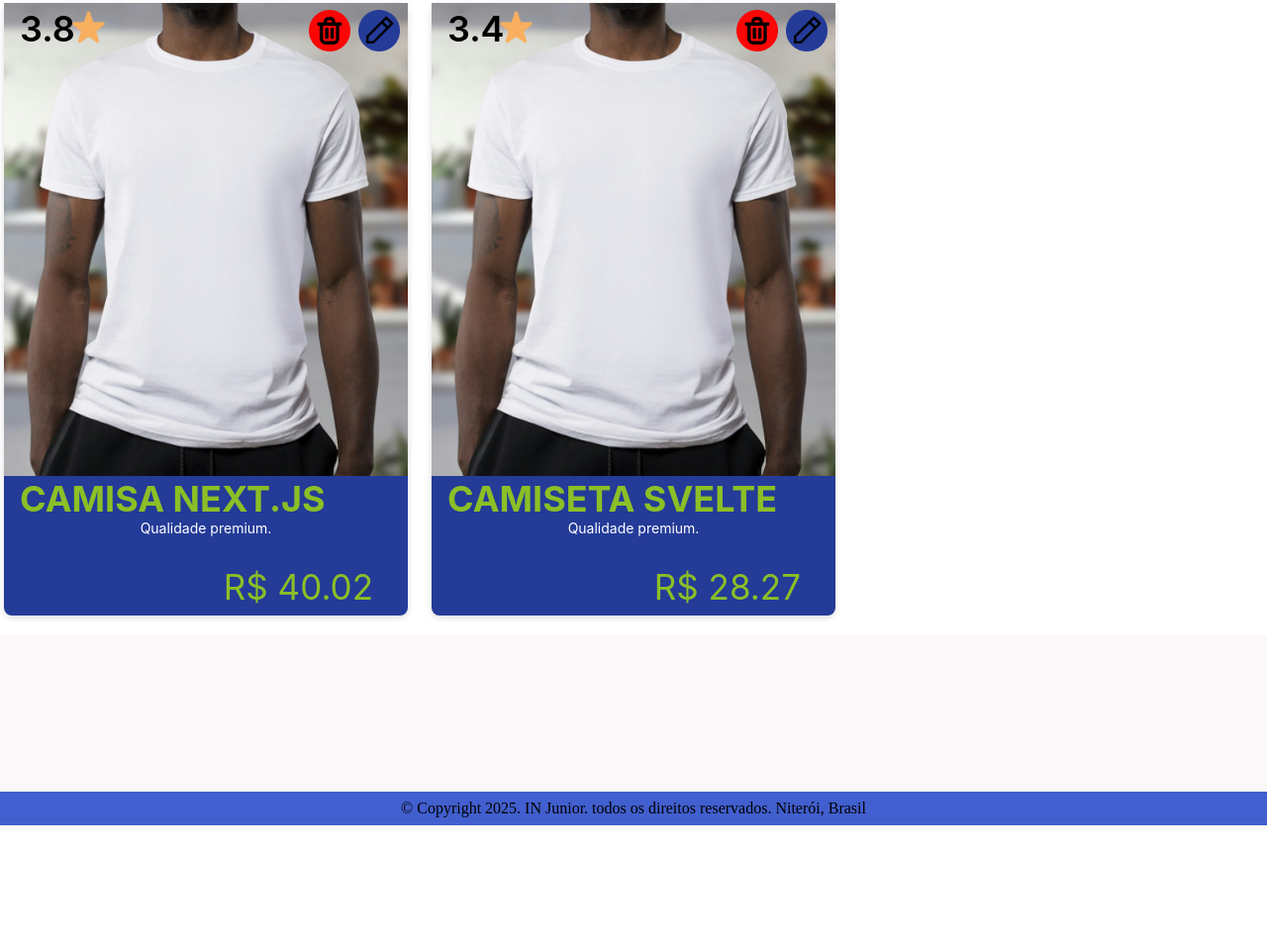
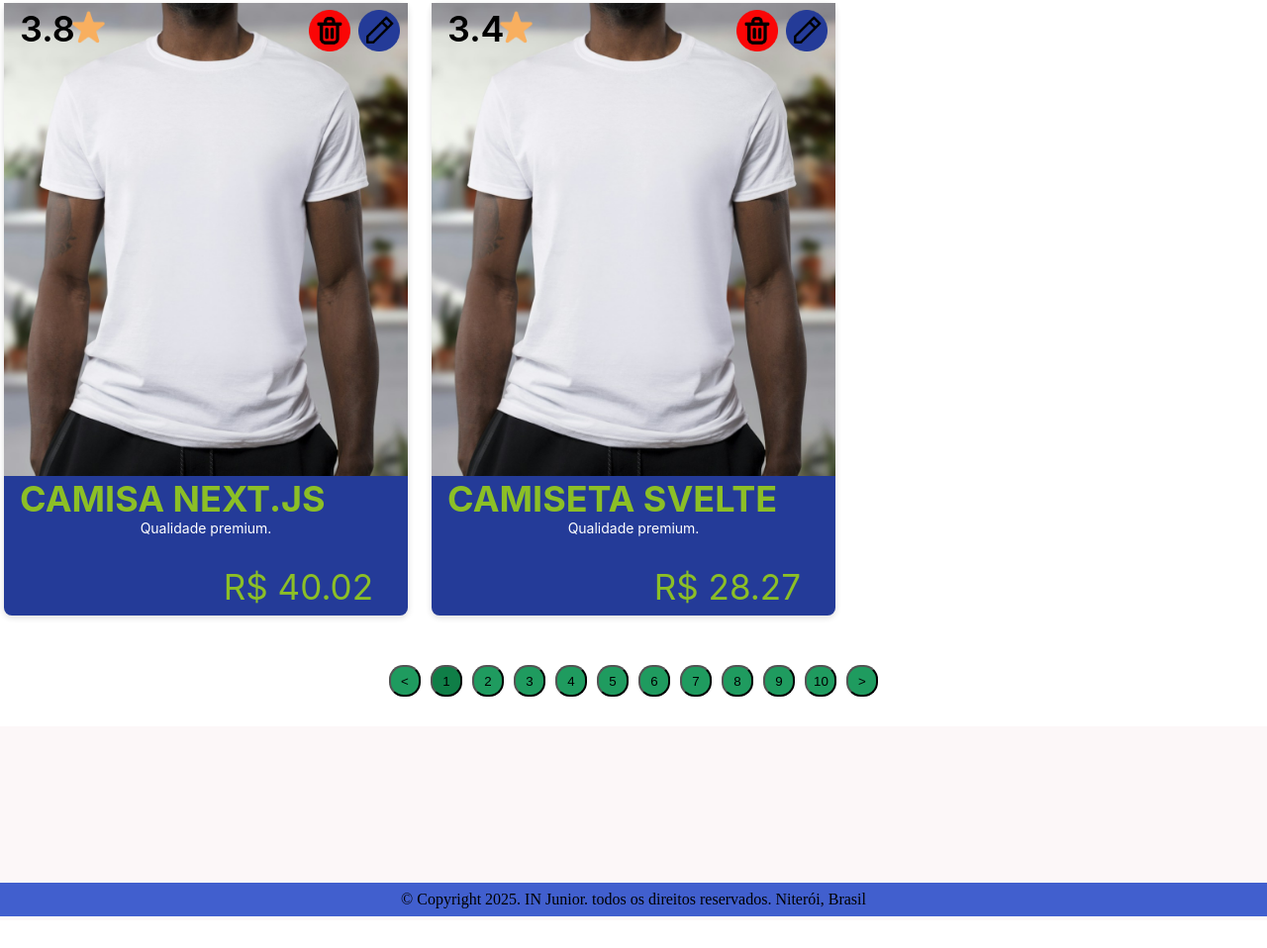
Before and after one commit to Htrope/ProjetoAPIsIN, a plain HTML site: page index.html in a window 1280 px wide. Shown: the part 939-1897 px from the top of the page at 99% size. Before the commit the page ends 1805 px from the top, so only its background shows below. Drawn offline with Linux system fonts and the light colour scheme.

Commit message:
src: add paginação

```diff
--- a/index.html
+++ b/index.html
@@ -9,7 +9,7 @@
     <header>
       <div class="logoCamisa">
         <img src="Vector.png" alt="Logo da Roupinha" id="logoCamisa" />
-        <img src="logo_lobo.png" alt="" id="logoLobo" />
+        <img src="logo_lobo.png" alt="Logo Lobo" id="logoLobo" />
       </div>
       <h1>Roup{IN}nha</h1>
       <div class="btnAdm">
@@ -27,7 +27,7 @@
       <section id="produtos" class="grade-produtos"></section>
     </main>
 
-
+    <div id="paginacao-container"></div>
 
     <footer>
       <div class="footerContent">
@@ -43,15 +43,9 @@
         <div class="footerContact">
           <h3>Fale conosco</h3>
           <p>contato@injunior.com.br</p>
-          <a href="mdi:instagram" id="logoInsta"
-            ><img src="VectorInsta.png" alt="Logo instagram"
-          /></a>
-          <a href="ri:facebook-fill" id="logoFace"
-            ><img src="VectorFace.png" alt="Logo Facebook"
-          /></a>
-          <a href="ri:linkedin-fill" id="logoL"
-            ><img src="VectorL.png" alt="Logo Linkedin"
-          /></a>
+          <a href="#" id="logoInsta"><img src="VectorInsta.png" alt="Logo instagram" /></a>
+          <a href="#" id="logoFace"><img src="VectorFace.png" alt="Logo Facebook" /></a>
+          <a href="#" id="logoL"><img src="VectorL.png" alt="Logo Linkedin" /></a>
         </div>
       </div>
       <div class="subFooter">
@@ -61,6 +55,7 @@
         </p>
       </div>
     </footer>
+
     <script src="index.js"></script>
   </body>
 </html>
--- a/index.js
+++ b/index.js
@@ -1,49 +1,106 @@
+let produtos = [];
+let produtosPorPagina = 5;
+let paginaAtual = 1;
+
 async function carregarProdutos() {
   try {
     const resposta = await fetch('products.json');
     const data = await resposta.json();
-    const produtos = data.products;
+    produtos = data.products;
+    criarPaginacao();
+    exibirProdutos(paginaAtual);
+  } catch (erro) {
+    console.error('Erro ao carregar os produtos:', erro);
+  }
+}
 
+function exibirProdutos(pagina) {
   const container = document.getElementById('produtos');
   container.innerHTML = '';
 
-    produtos.slice(0, 5).forEach(produto => {
+  const inicio = (pagina - 1) * produtosPorPagina;
+  const fim = inicio + produtosPorPagina;
+  const paginaProdutos = produtos.slice(inicio, fim);
+
+  paginaProdutos.forEach(produto => {
     const card = document.createElement('div');
     card.classList.add('card-produto');
-
     card.innerHTML = `
       <div class="imagem-produto">
-
         <span class="nota-produto">${produto.rating || '5.0'} </span>
         <img src="Star 1.png" alt="" class="star">
-
         <img src="camisa.jpg" alt="${produto.name}">
-
         <a href="excluirProduto.html?id=${produto.id}">
           <img src="FrameLixeira.png" alt="Excluir" class="lixeira" />
         </a>
-
         <a href="editarProduto.html?id=${produto.id}">
           <img src="FrameLapis.png" alt="Editar" class="btnEditar" />
         </a>
       </div>
-
       <div class="info-produto">
         <h3>${produto.name}</h3>
         <p>${produto.description || 'Sem descrição'}</p>
         <p class="preco">R$ ${Number(produto.price).toFixed(2)}</p>
       </div>
     `;
-
-
-
-
     container.appendChild(card);
   });
+}
 
-  } catch (erro) {
-    console.error('Erro ao carregar os produtos:', erro);
+function criarPaginacao() {
+  const totalPaginas = Math.ceil(produtos.length / produtosPorPagina);
+  const paginacaoContainer = document.getElementById('paginacao-container');
+  paginacaoContainer.innerHTML = '';
+
+  const paginacao = document.createElement('div');
+  paginacao.id = 'paginacao';
+  paginacao.style.display = 'flex';
+  paginacao.style.justifyContent = 'center';
+  paginacao.style.gap = '10px';
+  paginacao.style.margin = '30px 0';
+
+  const anterior = document.createElement('button');
+  anterior.innerText = '<';
+  anterior.onclick = () => {
+    if (paginaAtual > 1) {
+      paginaAtual--;
+      exibirProdutos(paginaAtual);
+      atualizarEstiloBotoes();
     }
+  };
+  paginacao.appendChild(anterior);
+
+  for (let i = 1; i <= totalPaginas; i++) {
+    const botao = document.createElement('button');
+    botao.innerText = i;
+    botao.classList.add('btn-pagina');
+    if (i === paginaAtual) botao.classList.add('ativa');
+    botao.onclick = () => {
+      paginaAtual = i;
+      exibirProdutos(paginaAtual);
+      atualizarEstiloBotoes();
+    };
+    paginacao.appendChild(botao);
+  }
+
+  const proximo = document.createElement('button');
+  proximo.innerText = '>';
+  proximo.onclick = () => {
+    if (paginaAtual < totalPaginas) {
+      paginaAtual++;
+      exibirProdutos(paginaAtual);
+      atualizarEstiloBotoes();
+    }
+  };
+  paginacao.appendChild(proximo);
+
+  paginacaoContainer.appendChild(paginacao);
+}
+
+function atualizarEstiloBotoes() {
+  document.querySelectorAll('.btn-pagina').forEach((btn, index) => {
+    btn.classList.toggle('ativa', index + 1 === paginaAtual);
+  });
 }
 
 carregarProdutos();
--- a/style.css
+++ b/style.css
@@ -1,4 +1,4 @@
-*{
+* {
   margin: 0;
   padding: 0;
   box-sizing: border-box;
@@ -42,7 +42,6 @@ header {
 }
 
 header h1 {
-
   position: absolute;
   left: 50%;
   transform: translateX(-50%);
@@ -77,7 +76,7 @@ header h1 {
   cursor: pointer;
 }
 
-.btnAdmContent{
+.btnAdmContent {
   display: flex;
   text-align: center;
   align-items: center;
@@ -90,10 +89,9 @@ header h1 {
   transform: scale(1.03);
   transition: background-color 0.3s ease, transform 0.3s ease;
 }
-/*----------------------------------------------------------*/
 
 /* Main */
-main button{
+main button {
   width: 1310px;
   height: 80px;
   top: 203px;
@@ -145,7 +143,6 @@ main button:hover {
 }
 
 .info-produto {
-
   background-color: #243B98;
 }
 
@@ -181,7 +178,7 @@ background-color: #243B98;
 }
 
 .card-produto .preco {
-    font-family:inter;
+  font-family: inter;
   font-weight: 700px;
   font-style: Bold;
   font-size: 35px;
@@ -194,24 +191,26 @@ background-color: #243B98;
 
 .lixeira {
   width: 42px !important;
-  height: 42px! important;
+  height: 42px !important;
   cursor: pointer;
   transform: translateX(-100px);
   margin-top: 7px;
 }
 
-.btnEditar  {
-  width: 42px!important;
-  height: 42px!important;
+.btnEditar {
+  width: 42px !important;
+  height: 42px !important;
   cursor: pointer;
   transform: translateX(-50px);
   margin-top: 7px;
 }
+
 .imagem-produto {
   position: relative;
   width: 100%;
   height: 478px;
 }
+
 .imagem-produto a {
   position: absolute;
   z-index: 2;
@@ -228,10 +227,11 @@ background-color: #243B98;
   text-align: center;
   text-transform: uppercase;
   padding: 8px 16px;
-
+  top: 0;
+  left: 0;
 }
 
-.star{
+.star {
   width: 33px !important;
   height: 33px !important;
   border-radius: 2px;
@@ -239,9 +239,38 @@ background-color: #243B98;
   margin: 8px 69px;
 }
 
-/* ---- */
+/* Paginação */
+#paginacao {
+  display: flex;
+  justify-content: center;
+  gap: 10px;
+  margin-bottom: 40px;
+}
 
-/* footer */
+#paginacao button {
+  background-color: #1F9B5F;
+    width: 32px;
+    height: 32px;
+
+    gap: 8px;
+    border-radius: 45%;
+    padding-top: 5px;
+    padding-right: 7px;
+    padding-bottom: 5px;
+    padding-left: 7px;
+
+  cursor: pointer;
+}
+
+#paginacao button:hover {
+  background-color: #1f8a4d;
+}
+
+#paginacao .ativa {
+  background-color: #0f7e47;
+}
+
+/* Footer */
 footer {
   width: 100%;
   height: 196px;
@@ -262,33 +291,33 @@ footer {
   color: #4E8098;
 }
 
-footer h3{
+footer h3 {
   padding: 5px;
 }
 
-.footerContact p{
+.footerContact p {
   padding-bottom: 13px;
 }
 
-#logoInsta img{
+#logoInsta img {
   height: 25px;
   width: 25px;
   margin: 5px;
 }
 
-#logoFace img{
+#logoFace img {
   width: 13.125px;
   height: 25px;
   margin: 5px;
 }
 
-#logoL img{
+#logoL img {
   width: 23.82px;
   height: 22.5px;
   margin: 5px;
 }
 
-.subFooter{
+.subFooter {
   background-color: #415FCE;
   width: 100%;
   height: 34px;
@@ -297,4 +326,3 @@ footer h3{
   align-items: center;
   color: rgb(0, 0, 0);
 }
-/*----------------------------------------------------------*/
```
Lines whose indentation alone changed are shown as unchanged.
